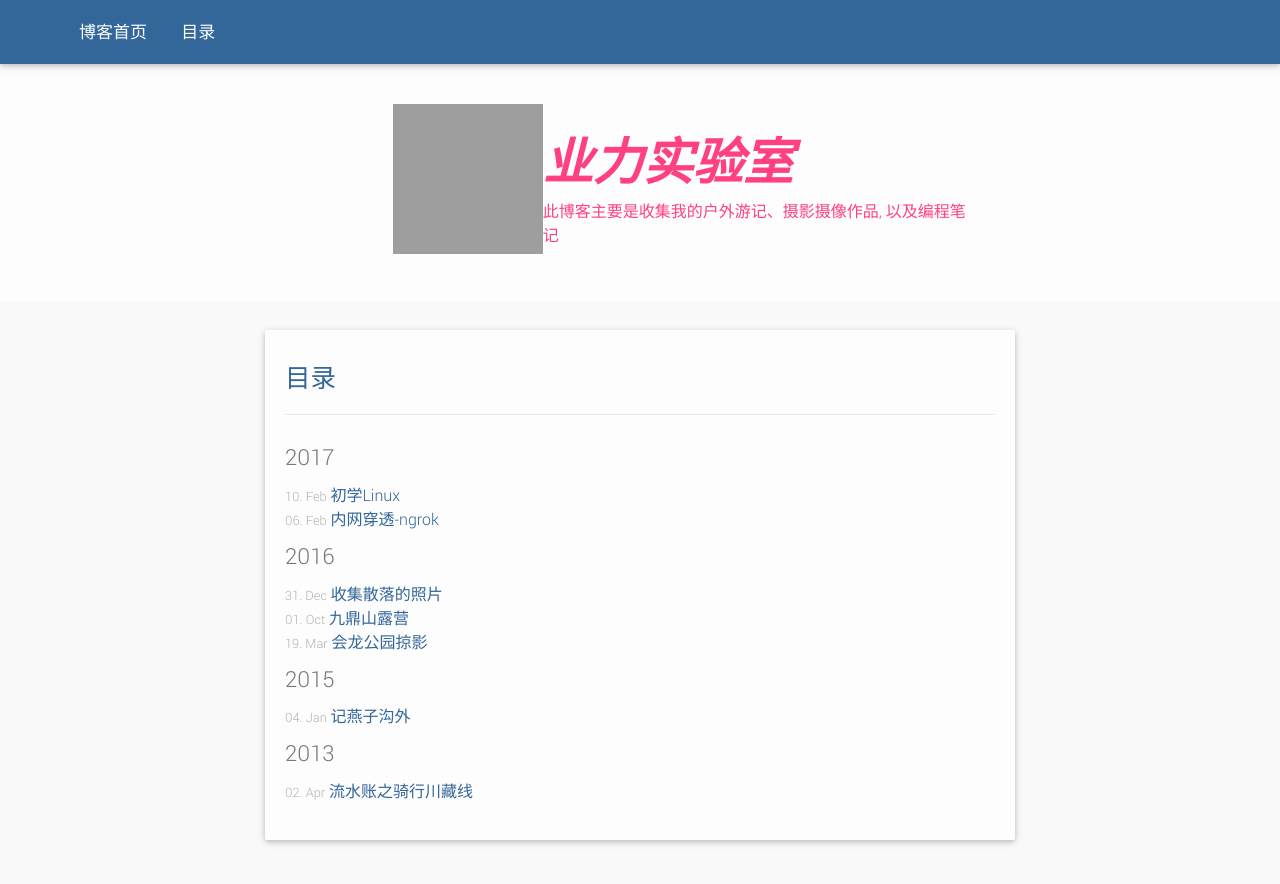
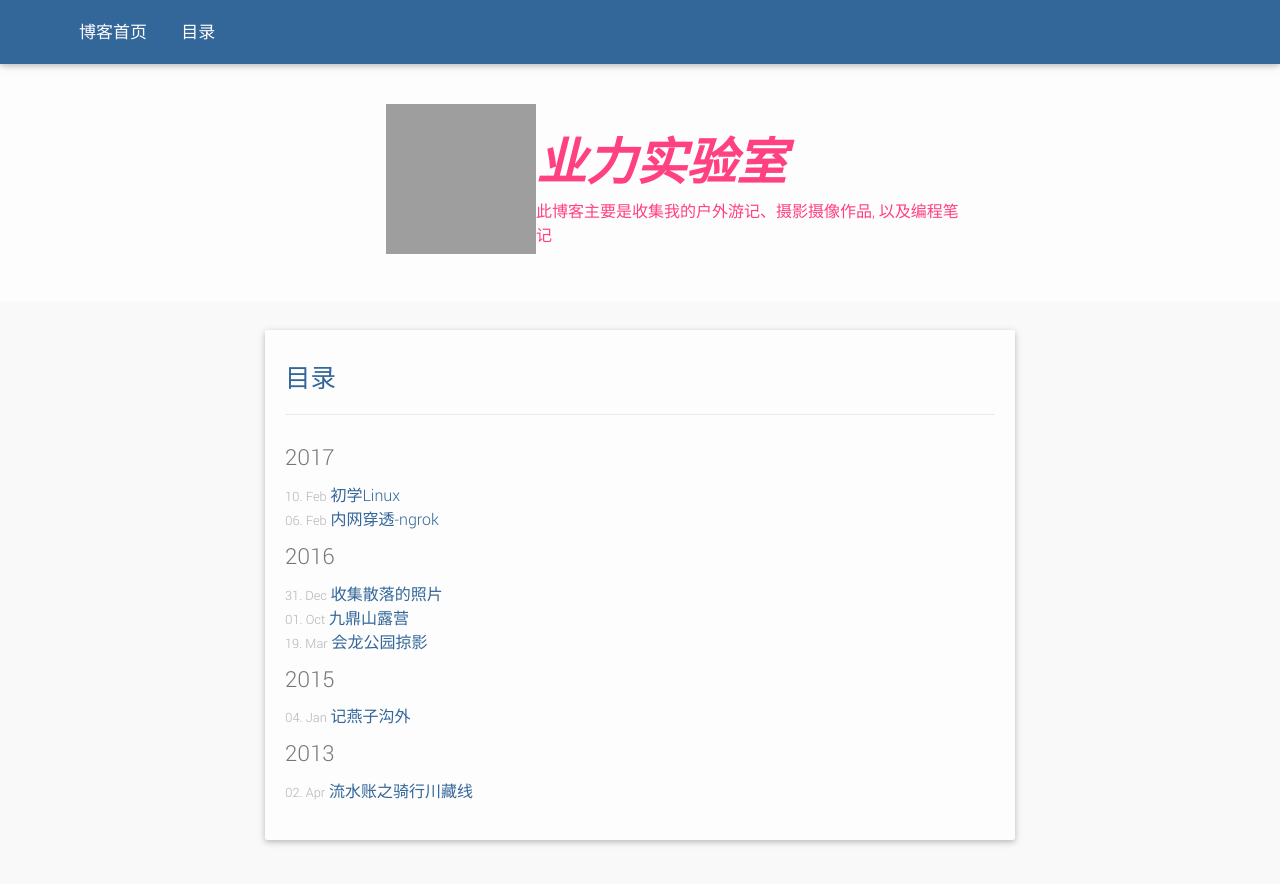
Before and after one commit to zrx89757/myblog, a Jekyll site: the page built from archive/index.md, in a window 1280 px wide and 900 px high. Shown: the top 884 px of the window. Built offline with Jekyll 4.4.1, drawn with Linux system fonts in a browser that asks for light colours; grey boxes are pictures that could not be loaded.

Commit message:
替换标题4

```diff
--- a/_includes/full.html
+++ b/_includes/full.html
@@ -15,7 +15,7 @@
         opacity: 0.8;
     }
     .img-hold{
-        flex: 1.4;
+        flex: 1.35;
         text-align: right;
     }
     .icon-img{
```
